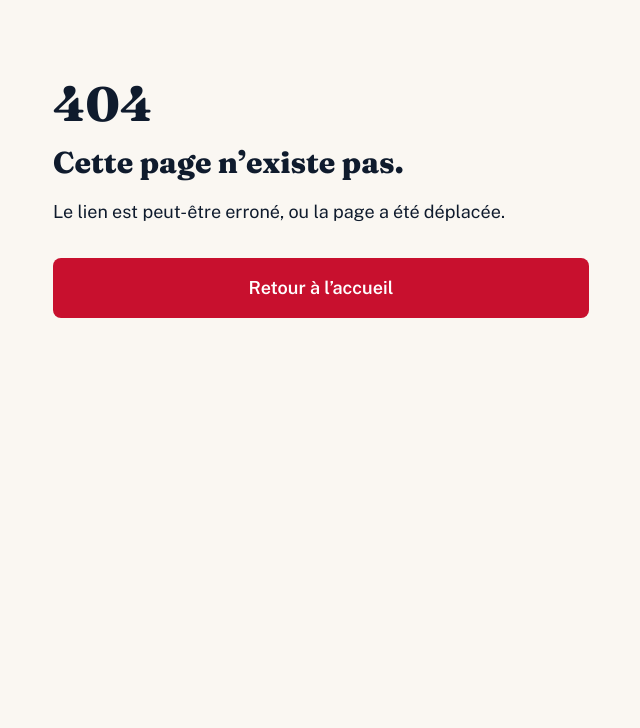
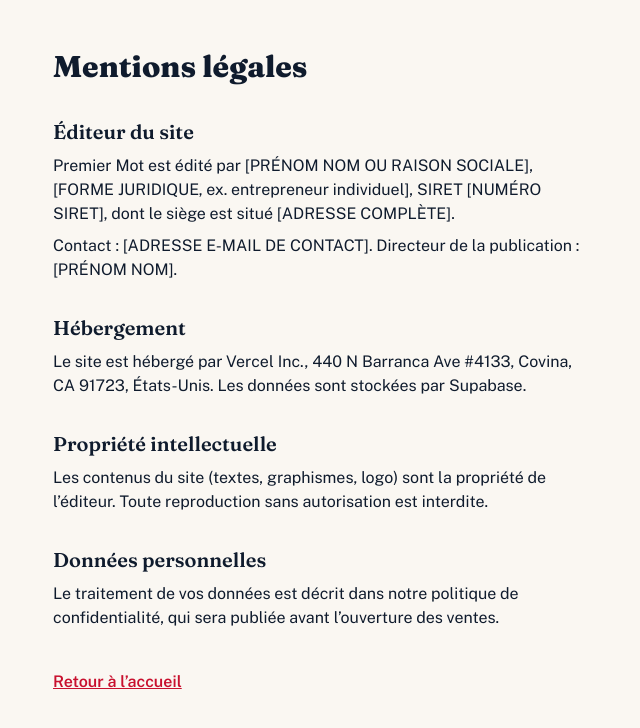
Before and after one commit to Moxtaz/premier-mot, a Next.js app: page /mentions-legales in a window 1280 px wide. Before the commit this address had no page. Shown: the top 728 px of the page, without its empty margins (319-959 px from the left). Built offline with nearby package versions, Linux system fonts and the light colour scheme.

Commit message:
Add legal mentions page
This file contains the legal mentions page with information about the site publisher, hosting, intellectual property, and personal data processing.

```diff
--- /dev/null
+++ b/app/mentions-legales/page.tsx
@@ -0,0 +1,48 @@
+export const metadata = {
+  title: "Mentions légales · Premier Mot",
+};
+
+export default function MentionsLegales() {
+  return (
+    <main className="mx-auto max-w-xl px-5 py-12">
+      <h1 className="font-titre text-3xl font-extrabold leading-tight">
+        Mentions légales
+      </h1>
+
+      <h2 className="mt-8 font-titre text-xl font-semibold">Éditeur du site</h2>
+      <p className="mt-2">
+        Premier Mot est édité par [PRÉNOM NOM OU RAISON SOCIALE], [FORME
+        JURIDIQUE, ex. entrepreneur individuel], SIRET [NUMÉRO SIRET], dont le
+        siège est situé [ADRESSE COMPLÈTE].
+      </p>
+      <p className="mt-2">
+        Contact : [ADRESSE E-MAIL DE CONTACT]. Directeur de la publication :
+        [PRÉNOM NOM].
+      </p>
+
+      <h2 className="mt-8 font-titre text-xl font-semibold">Hébergement</h2>
+      <p className="mt-2">
+        Le site est hébergé par Vercel Inc., 440 N Barranca Ave #4133, Covina,
+        CA 91723, États-Unis. Les données sont stockées par Supabase.
+      </p>
+
+      <h2 className="mt-8 font-titre text-xl font-semibold">
+        Propriété intellectuelle
+      </h2>
+      <p className="mt-2">
+        Les contenus du site (textes, graphismes, logo) sont la propriété de
+        l&rsquo;éditeur. Toute reproduction sans autorisation est interdite.
+      </p>
+
+      <h2 className="mt-8 font-titre text-xl font-semibold">Données personnelles</h2>
+      <p className="mt-2">
+        Le traitement de vos données est décrit dans notre politique de
+        confidentialité, qui sera publiée avant l&rsquo;ouverture des ventes.
+      </p>
+
+      <a href="/" className="mt-10 block font-semibold text-rouge underline">
+        Retour à l&rsquo;accueil
+      </a>
+    </main>
+  );
+}
```
